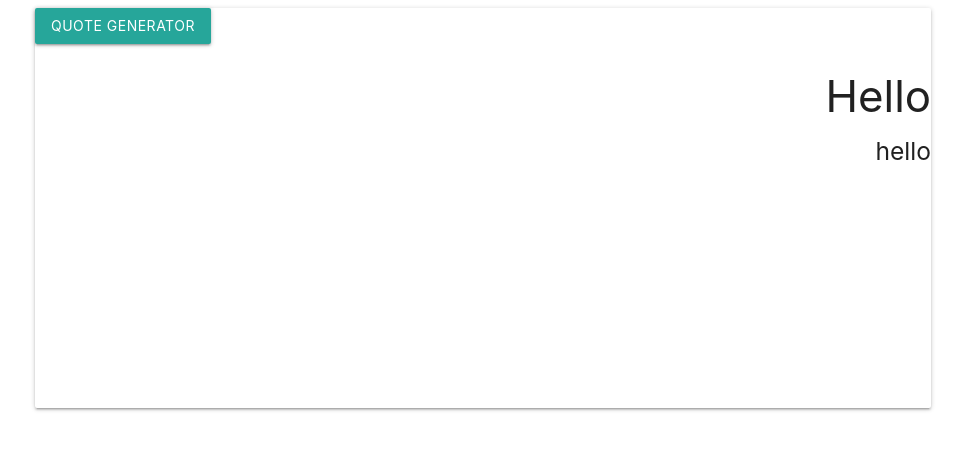
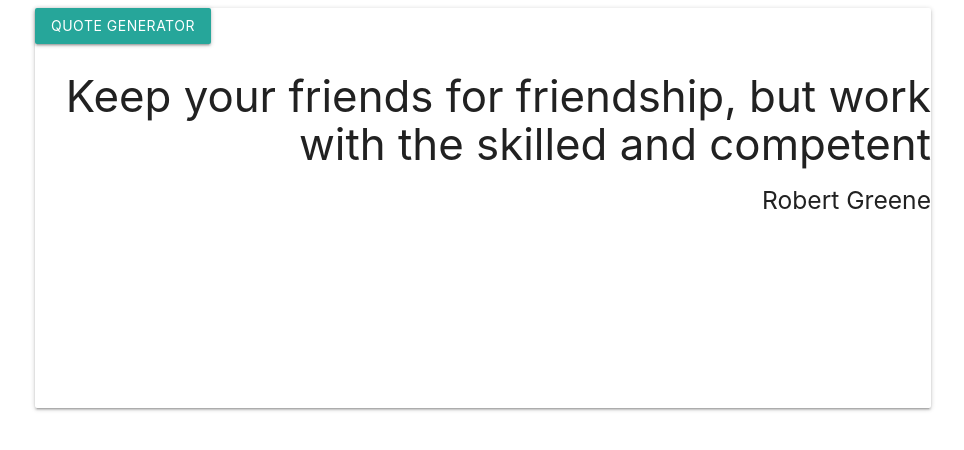
Before and after one commit to nelson521/generate_quote, a plain HTML site: page index.html in a window 1280 px wide. Shown: the whole page, without its empty margins (157-1121 px from the left). Drawn offline with nearby package versions, Linux system fonts and the light colour scheme.

Commit message:
add quote and author to doc

```diff
--- a/app.js
+++ b/app.js
@@ -46,7 +46,10 @@ function generator(e) {
   } else {
     i++;
   }
+  text.innerText = quotes[i].quote;
   console.log(quotes[i].quote);
+  author.innerText = quotes[i].person;
+  console.log(quotes[i].person);
   e.preventDefault();
 }
 onClick.addEventListener('click', generator);
--- a/index.html
+++ b/index.html
@@ -13,8 +13,11 @@
     <div class="container">
       <div class="card medium">
         <button id="click" class="btn">Quote Generator</button>
-        <h3 id="text" class="right-align">Hello</h3>
-        <h5 id="author" class="right-align">hello</h5>
+        <h3 id="text" class="right-align">
+          Keep your friends for friendship, but work with the skilled and
+          competent
+        </h3>
+        <h5 id="author" class="right-align">Robert Greene</h5>
       </div>
     </div>
 
```
